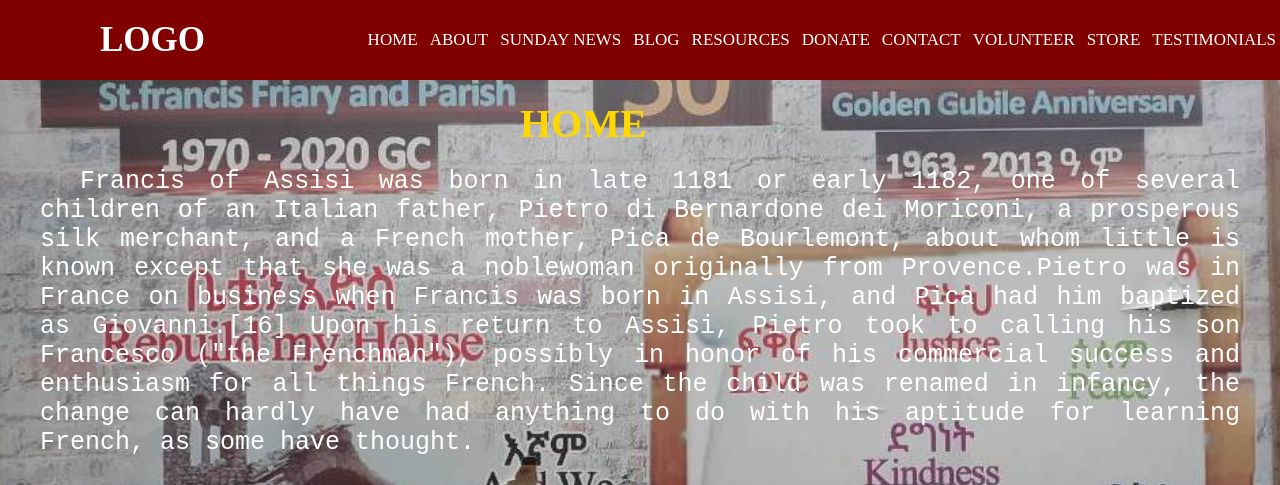
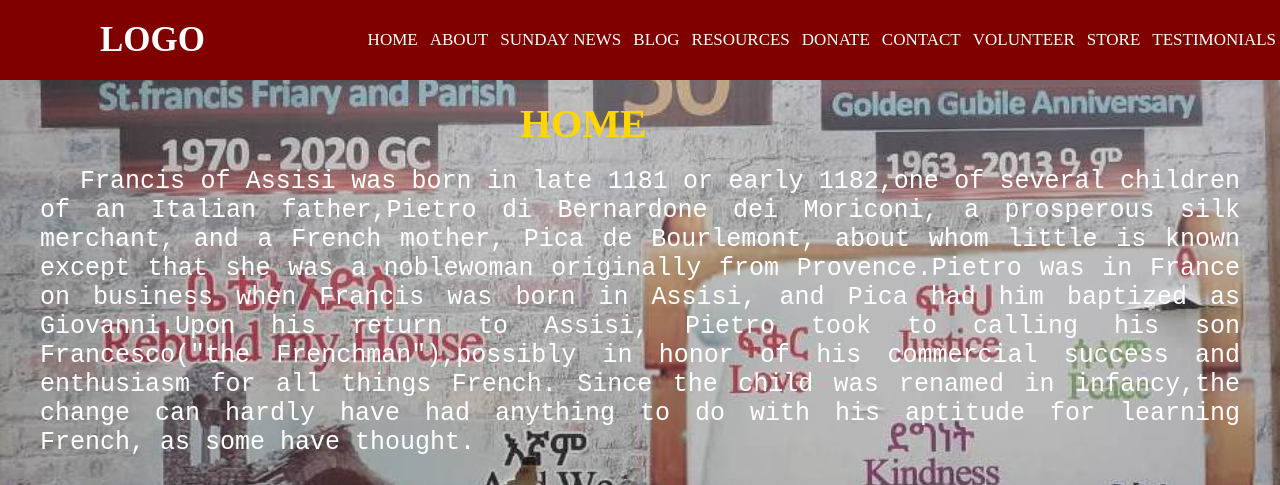
Before and after one commit to henybeza/Parish-Project, a plain HTML site: page index.html in a window 1280 px wide. Shown: the top 485 px of the page. Drawn offline with Linux system fonts and the light colour scheme; grey boxes are pictures that could not be loaded; files whose address does not match are found by name.

Commit message:
Modified the paragraph inside the index.html

```diff
--- a/index.html
+++ b/index.html
@@ -40,7 +40,7 @@
       <section>
           <h1>Home</h1>
           <p>
-              Francis of Assisi was born in late 1181 or early 1182, one of several children of an Italian father, Pietro di Bernardone dei Moriconi, a prosperous silk merchant, and a French mother, Pica de Bourlemont, about whom little is known except that she was a noblewoman originally from Provence.Pietro was in France on business when Francis was born in Assisi, and Pica had him baptized as Giovanni.[16] Upon his return to Assisi, Pietro took to calling his son Francesco ("the Frenchman"), possibly in honor of his commercial success and enthusiasm for all things French. Since the child was renamed in infancy, the change can hardly have had anything to do with his aptitude for learning French, as some have thought.
+              Francis of Assisi was born in late 1181 or early 1182,one of several children of an Italian father,Pietro di Bernardone dei Moriconi, a prosperous silk merchant, and a French mother, Pica de Bourlemont, about whom little is known except that she was a noblewoman originally from Provence.Pietro was in France on business when Francis was born in Assisi, and Pica had him baptized as Giovanni.Upon his return to Assisi, Pietro took to calling his son Francesco("the Frenchman"),possibly in honor of his commercial success and enthusiasm for all things French. Since the child was renamed in infancy,the change can hardly have had anything to do with his aptitude for learning French, as some have thought.
 
           </p>
            <figure>
```
